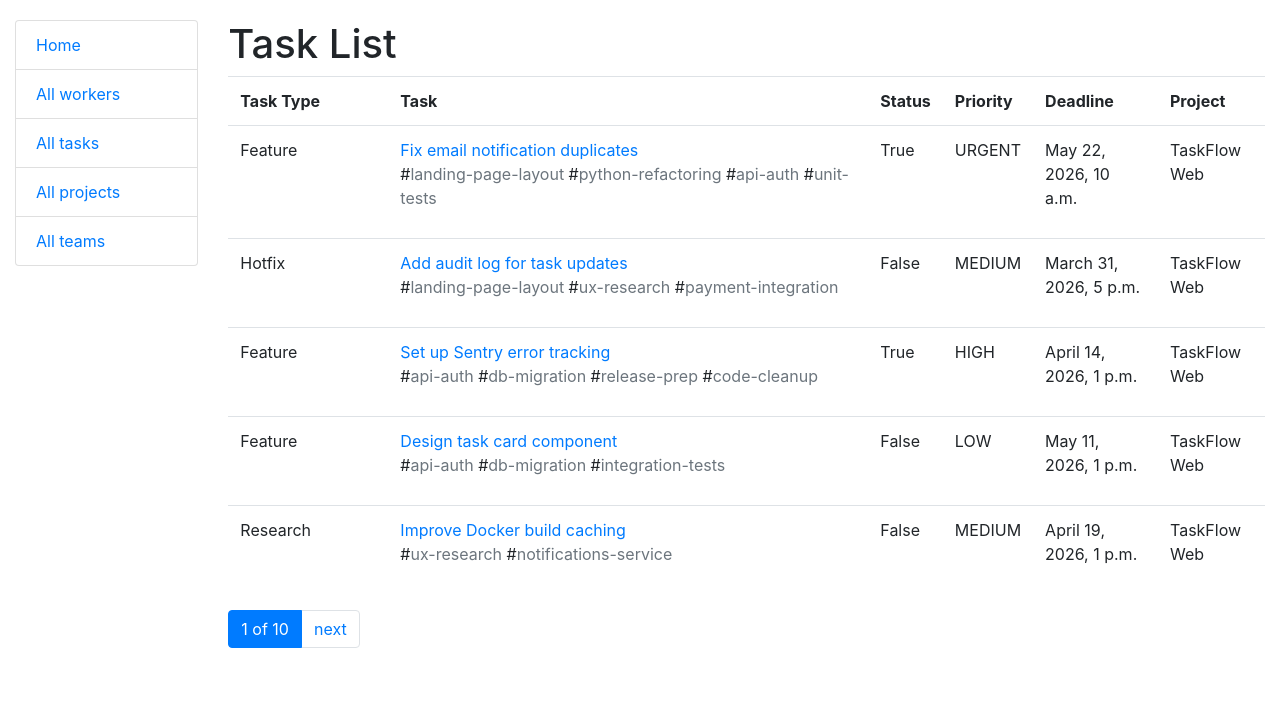
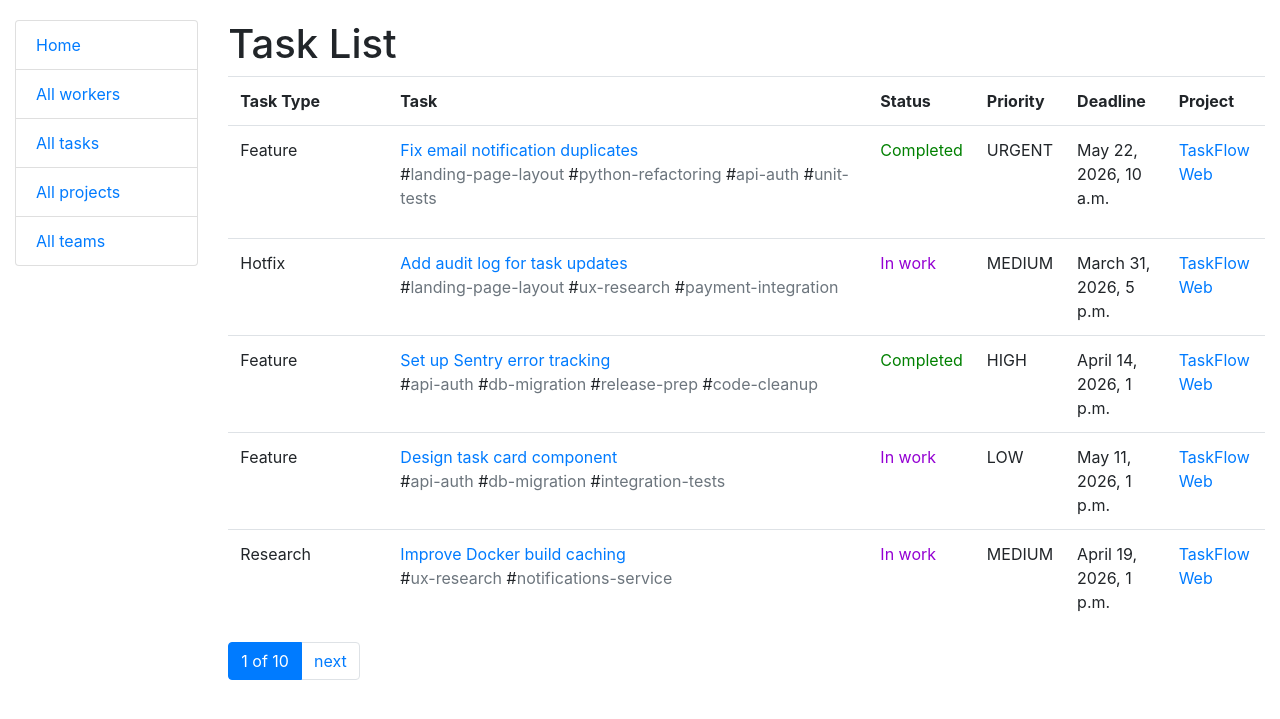
Before and after one commit to idubina/it-company-task-manager, a Django app: page /tasks/ in a window 1280 px wide. Shown: the top 719 px of the page. Run offline with Django 5.2, Linux system fonts and the light colour scheme; data comes from the database, SQL or seed files in the repository.

Commit message:
fix: add conditions for columns in task_list.html

```diff
--- a/templates/task_manager/task_list.html
+++ b/templates/task_manager/task_list.html
@@ -27,10 +27,16 @@
               </p>
             {% endif %}
           </td>
-          <td>{{ task.is_completed }}</td>
+          <td>
+            {% if task.is_completed %}
+              <span style="color: green">Completed</span>
+            {% else %}
+              <span style="color: darkviolet">In work</span>
+            {% endif %}
+          </td>
           <td>{{ task.priority }}</td>
-          <td>{{ task.deadline }}</td>
-          <td>{{ task.project }}</td>
+          <td>{% if task.deadline %}{{ task.deadline }}{% else %}-{% endif %}</td>
+          <td>{% if task.project %}<a href="#">{{ task.project }}</a>{% else %}-{% endif %}</td>
         </tr>
       {% endfor %}
 
```
